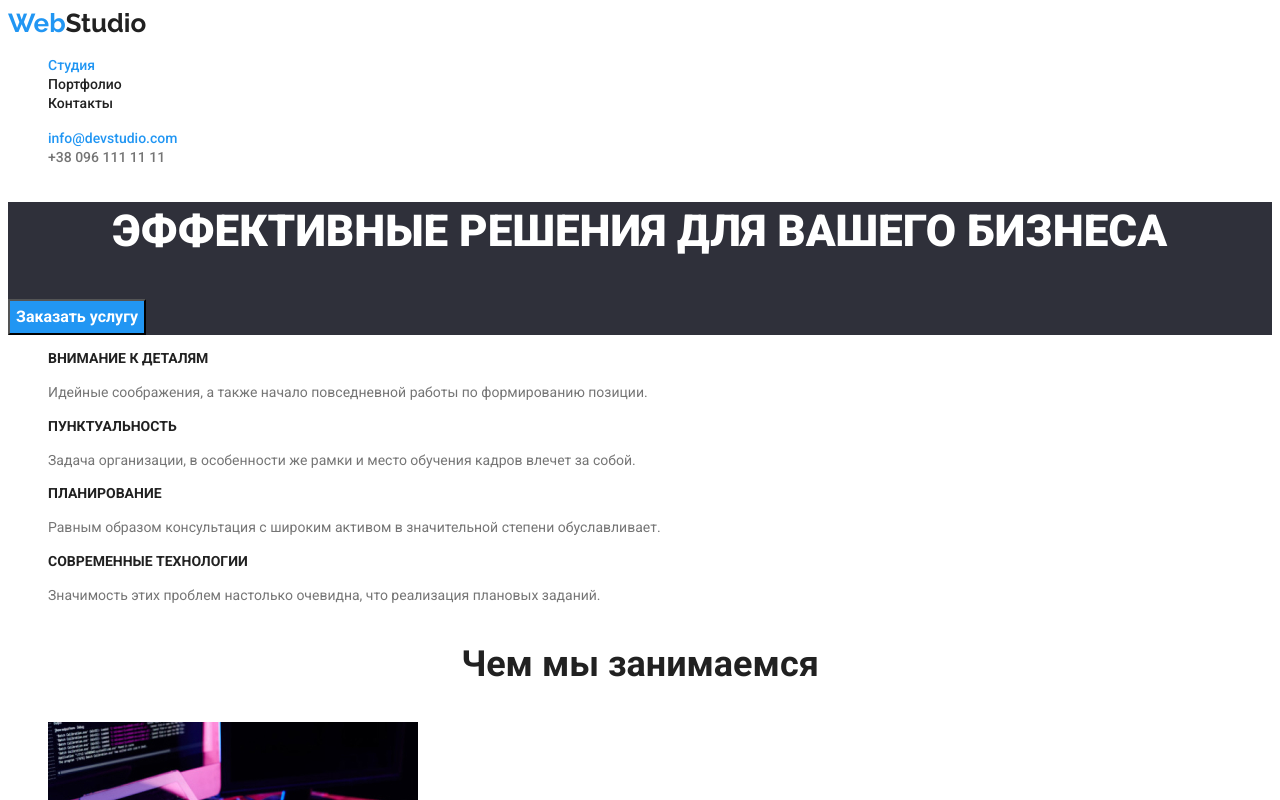
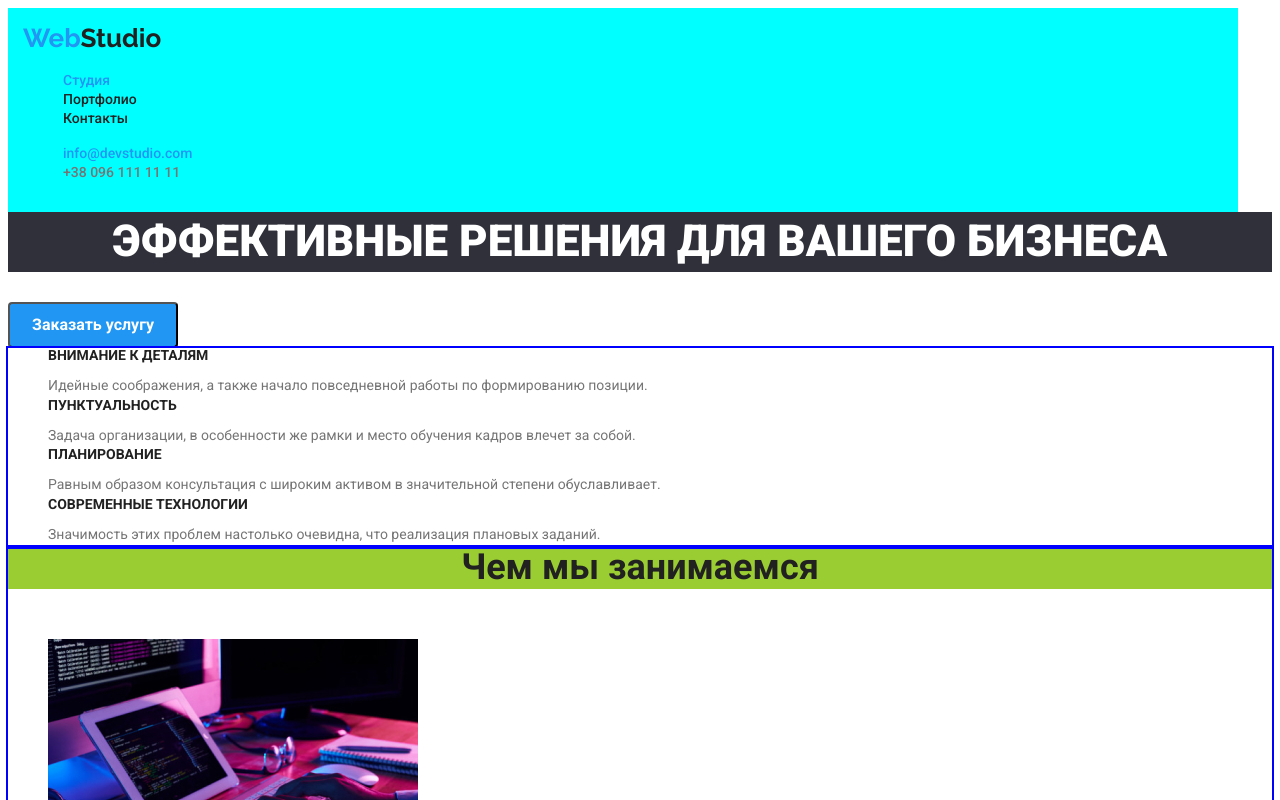
Before and after one commit to Tetiana1192/goit-markup-hw-03, a plain HTML site: page index.html in a window 1280 px wide. Shown: the top 800 px of the page. Drawn offline with Linux system fonts and the light colour scheme.

Commit message:
ДЗ_3 домашка

```diff
--- a/css/styles.css
+++ b/css/styles.css
@@ -5,6 +5,12 @@
   --text-accent-color: #2196f3;
   --button-color: #f5f4fa;
   --text-white-transparent: rgba(255, 255, 255, 0.6);
+  --header-background: #2f303a;
+}
+*,
+*::before,
+*::after {
+  box-sizing: border-box;
 }
 
 body {
@@ -21,6 +27,16 @@ body {
 /*фон 2 #2F303A*/
 /*фон 3 #F5F4FA*/
 /*фон 4 #2F303A*/
+.container {
+  outline: 2px solid blue;
+}
+.page-header {
+  width: 1230px;
+  padding: 15px;
+  padding: 15px;
+  margin: 0;
+  background-color: aqua;
+}
 
 .link {
   color: var(--main-text-color);
@@ -72,22 +88,27 @@ li {
 }
 
 /*hero*/
-.hero {
-  background-color: #2f303a;
-}
+
 .hero-title {
   color: var(--main-title-color);
   font-weight: 900;
   font-size: 44px;
   line-height: 1.36;
   text-align: center;
+  margin-top: 0;
+  margin-bottom: 30px;
+  background-color: var(--header-background);
 }
 
 .button {
+  border-radius: 4px;
   color: var(--main-title-color);
   background-color: var(--text-accent-color);
   cursor: pointer;
   font-family: Roboto;
+  padding: 10px 32px;
+  min-width: 136px;
+  text-align: center;
 }
 
 .button.primary {
@@ -98,6 +119,8 @@ li {
   font-size: 16px;
   line-height: 1.87;
   font-family: Roboto;
+  padding: 6px 22px;
+  min-width: 29px;
 }
 
 .button.secondary {
@@ -108,6 +131,11 @@ li {
   line-height: 1.44;
   cursor: pointer;
   font-family: Roboto;
+  padding: 6px 22px;
+}
+.feature-list {
+  margin-top: 0;
+  margin-bottom: 0;
 }
 
 .feature-list .title {
@@ -115,11 +143,16 @@ li {
   font-weight: 700;
   font-size: 14px;
   line-height: 1.14;
+  margin-top: 0;
+  margin-bottom: 10px;
 }
+
 .feature-list .text {
   font-weight: 400;
   font-size: 14px;
   line-height: 1.71;
+  margin-top: 0;
+  margin-bottom: 0px;
 }
 
 /*section*/
@@ -129,19 +162,36 @@ li {
   font-size: 36px;
   line-height: 1.16;
   text-align: center;
+  margin-top: 0px;
+  margin-bottom: 50px;
+  background-color: yellowgreen;
+}
+
+.command {
+  margin-top: 0;
+  margin-bottom: 0;
+  background-color: tomato;
 }
 .command-title {
   color: var(--main-text-color);
   font-weight: 500;
   font-size: 16px;
   line-height: 1.18;
+  margin-top: 0;
+  margin-bottom: 10px;
 }
 
-.command-title .text {
+.command-title.text {
   font-weight: 400;
   font-size: 16px;
   line-height: 1.18;
 }
+
+p {
+  margin-top: 0;
+  margin-bottom: 30px;
+}
+
 .menu-title {
   color: var(--main-text-color);
   font-weight: 700;
--- a/index.html
+++ b/index.html
@@ -10,12 +10,15 @@
     <link href="https://fonts.googleapis.com/css2?family=Raleway:wght@700&family=Roboto:wght@400;500;700;900&display=swap"
         rel="stylesheet">
 
+    <link href="https://cdnjs.cloudflare.com/ajax/libs/modern-normalize/1.1.0/modern-normalize.min.css">
+
     <link rel="stylesheet" href="./css/styles.css">
 
 </head>
 
 <body>
-    <header >
+    <di class="container">
+    <header class="page-header" >
         <a href="" class="link" ><span class="accent">Web</span>Studio</a>
         <nav>
             <ul class="site-nav list">
@@ -24,17 +27,22 @@
                 <li><a href="" class="forces">Контакты</a></li>
             </ul>
         </nav>
+
         <ul class="contacts-list">
             <li><a href="mailto:info@devstudio.com" class="forces current">info@devstudio.com</a></li>
             <li><a href="tel:+380961111111" class="forces" >+38 096 111 11 11</a></li>
         </ul>
+
         </header>
+        </di>
                 <main>
                 <section class="hero">
                     <h1 class="hero-title">ЭФФЕКТИВНЫЕ РЕШЕНИЯ ДЛЯ ВАШЕГО БИЗНЕСА</h1>
                     <button type="button" class="button primary">Заказать услугу</button>
-                </section></div>
+                </section>
+            </div>
                 <section class="section">
+                    <div class="container">
                     <!--<h2></h2>-->
                  <ul class="feature-list">
                      <li>
@@ -54,8 +62,10 @@
                             <p class="text">Значимость этих проблем настолько очевидна, что реализация плановых заданий.</p>
                         </li>
                     </ul>
+                    </div>
                 </section>
                 <section class="section">
+                    <div class="container">
                 <h3 class="section-title">Чем мы занимаемся</h3>
                 <ul>
                     <li><img src="./images/img.jpg" alt="планшет і клавіатура по якій працюють руки " width="370" /></li>
@@ -65,8 +75,10 @@
                     <li><img src="./images/img2.jpg" alt="планшет на якому намальований малюнок
                  " width="370" /></li>
                 </ul>
+                </div>
                 </section>
                 <section class="section">
+                    <div class="container">
                     <h2 class="section-title">Наша команда</h2>
                     <ul class="command">
                         <li>
@@ -90,8 +102,10 @@
                             <p class="text">UI Designer</p>
                         </li>
                     </ul>
+                    </div>
                 </section>
                 </main>
+                <div class="container">
             <footer class="footer">
 
                 <a href="" class="link"><span class="accent">Web</span><span class="studio">Studio</span></a>
@@ -105,6 +119,7 @@
             </ul>
 
         </address>
+        </div>
     </footer>
 </body>
 </html>
```
Also changed, not shown: portfolio.html (+4 -1 lines).
